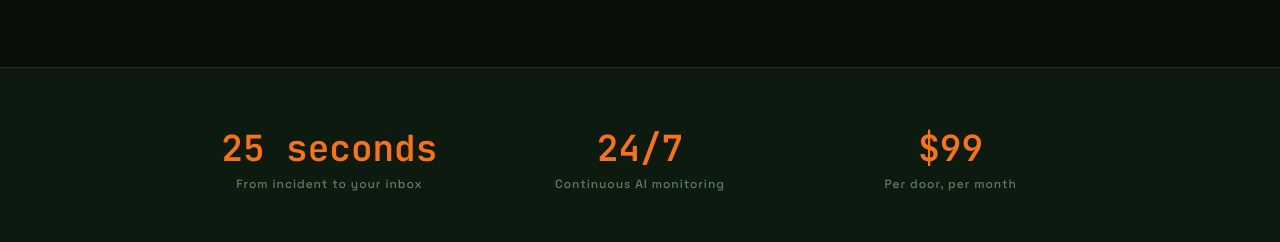
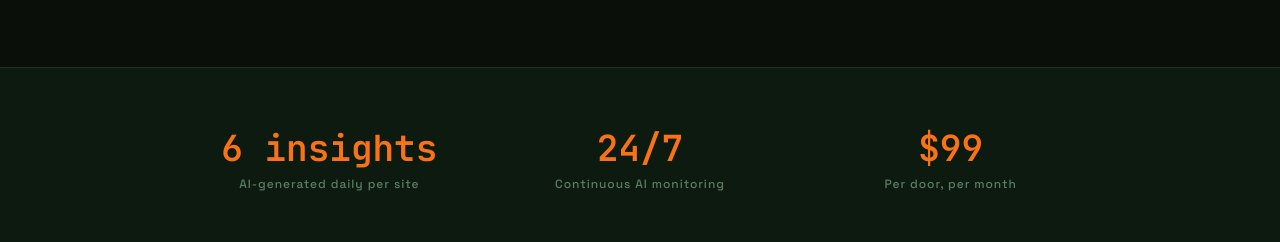
Before and after one commit to mitchpearce94-afk/foxtail-website, a React (Vite) app: page / in a window 1280 px wide. Shown: the part 5460-5702 px from the top of the page. Built offline with nearby package versions, Linux system fonts and the light colour scheme.

Commit message:
fix: replace 25s stat with AI insights stat

```diff
--- a/src/App.jsx
+++ b/src/App.jsx
@@ -454,7 +454,7 @@ function HomePage({ setPage }) {
       <section ref={statsRef} className="fx-section" style={{ padding: "56px 48px", borderTop: `1px solid ${C.border}`, borderBottom: `1px solid ${C.border}`, background: C.forest }}>
         <div className="fx-stat-grid" style={{ maxWidth: 900, margin: "0 auto", display: "grid", gridTemplateColumns: "repeat(3, 1fr)", gap: 32, textAlign: "center" }}>
           {[
-            { val: 25, suf: " seconds", label: "From incident to your inbox" },
+            { val: 6, suf: " insights", label: "AI-generated daily per site" },
             { val: 24, suf: "/7", label: "Continuous AI monitoring" },
             { val: 99, suf: "", pre: "$", label: "Per door, per month" },
           ].map((s, i) => (
```
